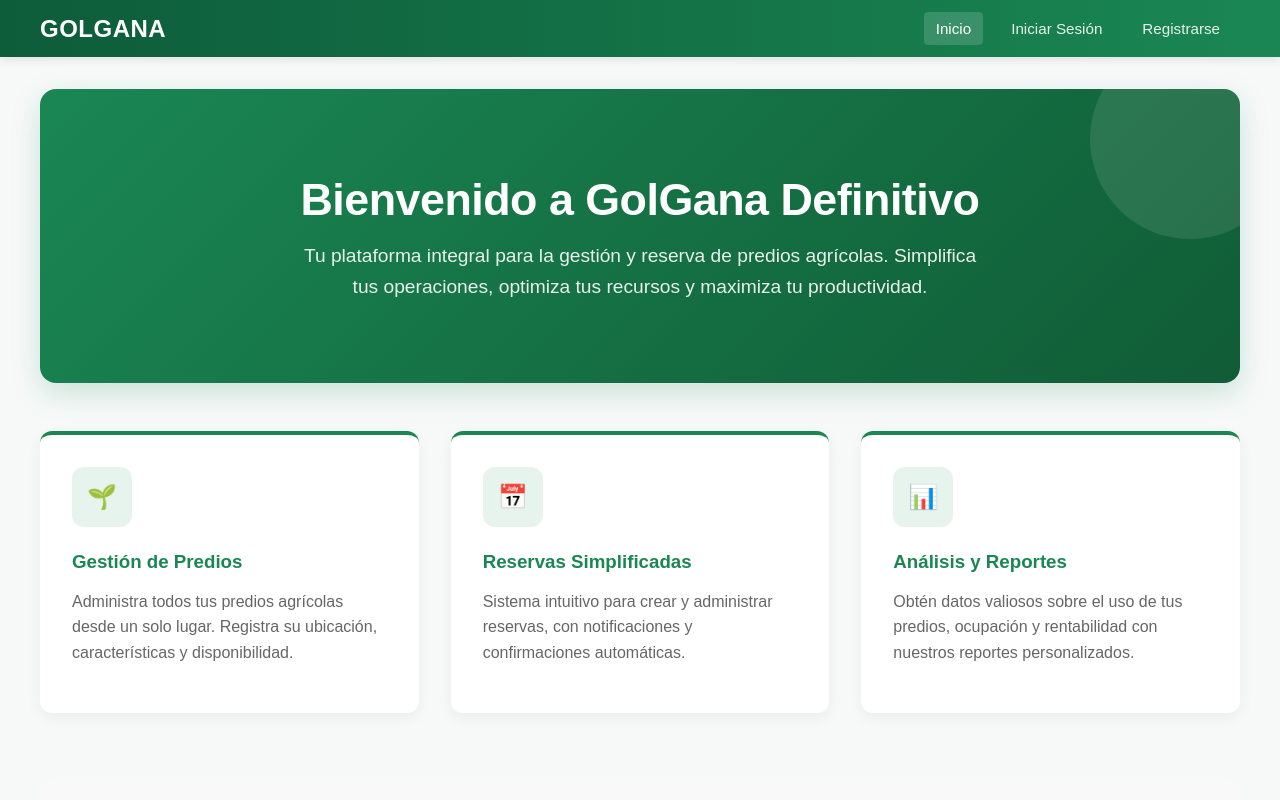
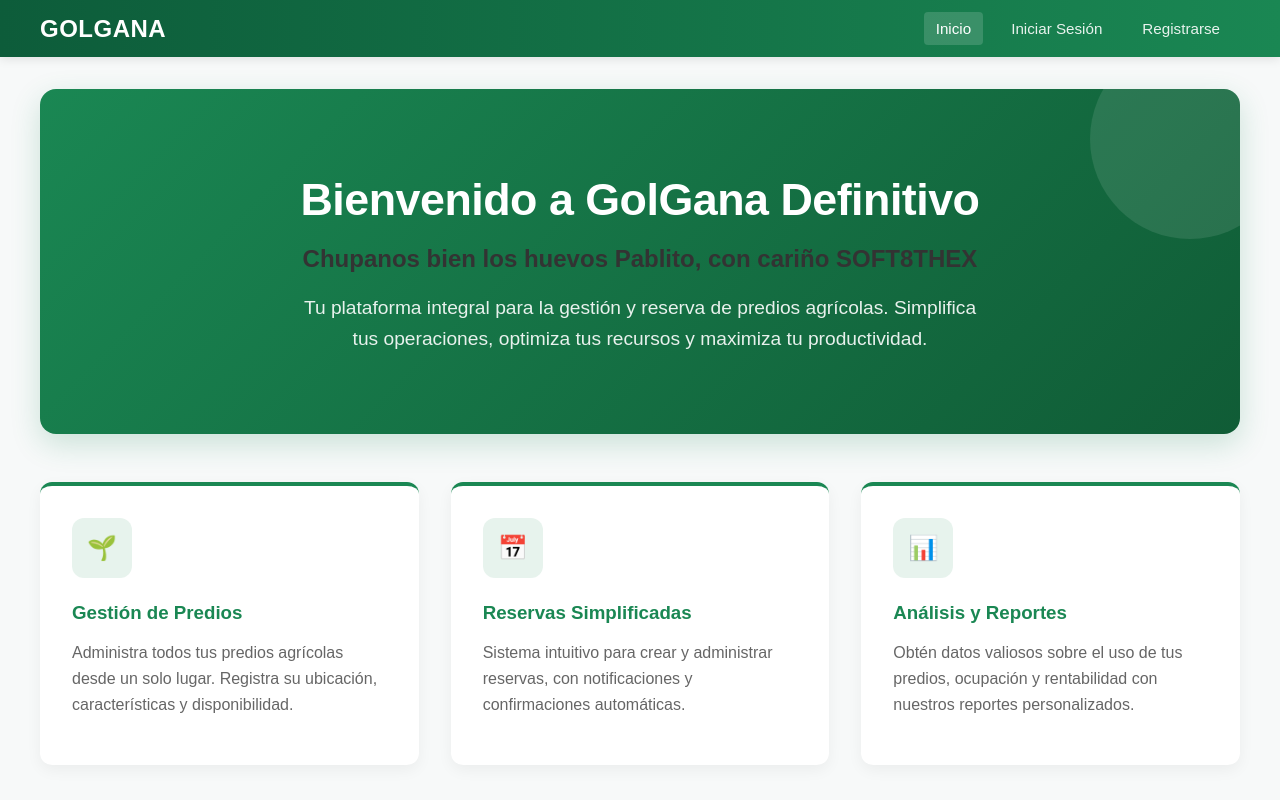
Before and after one commit to gabimac03/DespliegueGolGana2, a React (Vite) app in the folder appdemo/frontend/: page / in a window 1280 px wide. Shown: the top 800 px of the page. Built offline with nearby package versions, Linux system fonts and the light colour scheme; no server answers; some icons are missing.

Commit message:
Agrego subtitulo

```diff
--- a/appdemo/frontend/src/pages/Home.jsx
+++ b/appdemo/frontend/src/pages/Home.jsx
@@ -7,6 +7,7 @@ const Home = () => {
     <div className="home-container">
       <section className="hero-section">
         <h1>Bienvenido a GolGana Definitivo</h1>
+        <h2>Chupanos bien los huevos Pablito, con cariño SOFT8THEX</h2>
         <p>
           Tu plataforma integral para la gestión y reserva de predios agrícolas.
           Simplifica tus operaciones, optimiza tus recursos y maximiza tu productividad.
```
